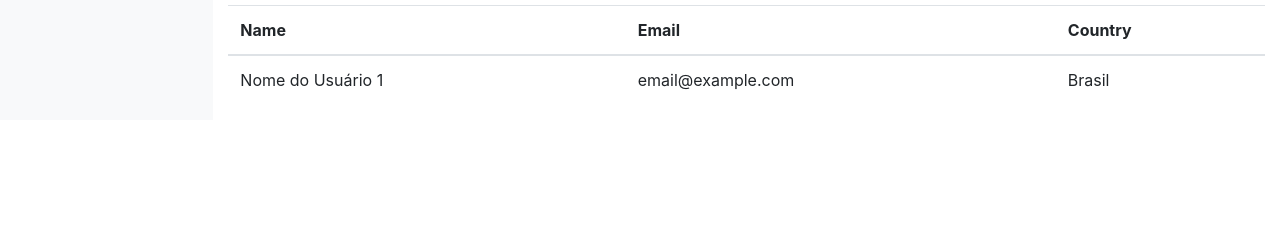
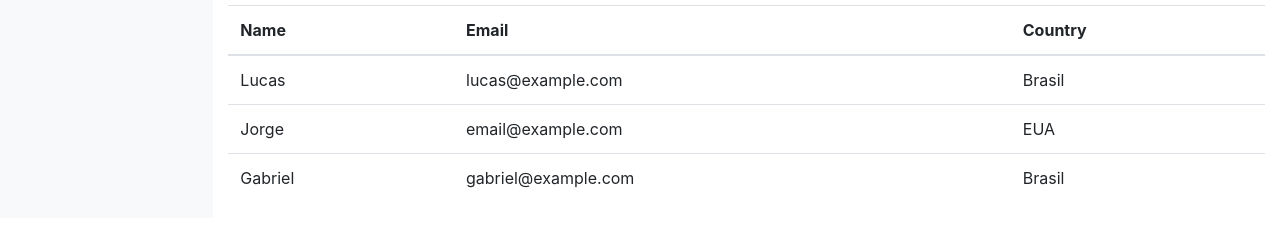
Before and after one commit to omartins-zs/Gamers_Store, a plain HTML site: page layout.html in a window 1280 px wide. Shown: the part 297-524 px from the top of the page. Drawn offline with nearby package versions, Linux system fonts and the light colour scheme.

Commit message:
Add + Dados da Tabela de Usuarios

```diff
--- a/layout.html
+++ b/layout.html
@@ -105,12 +105,23 @@
           </thead>
           <tbody>
             <tr>
-              <td>Nome do Usuário 1</td>
-              <td>email@example.com</td>
-              <td>Brasil</td>
+                <td>Lucas</td>
+                <td>lucas@example.com</td>
+                <td>Brasil</td>
+            </tr>
+            <tr>
+                <td>Jorge</td>
+                <td>email@example.com</td>
+                <td>EUA</td>
+            </tr>
+            <tr>
+                <td>Gabriel</td>
+                <td>gabriel@example.com</td>
+                <td>Brasil</td>
             </tr>
             <!-- Adicione mais linhas conforme necessário -->
-          </tbody>
+        </tbody>
+
         </table>
       </div>
     </div>
```
